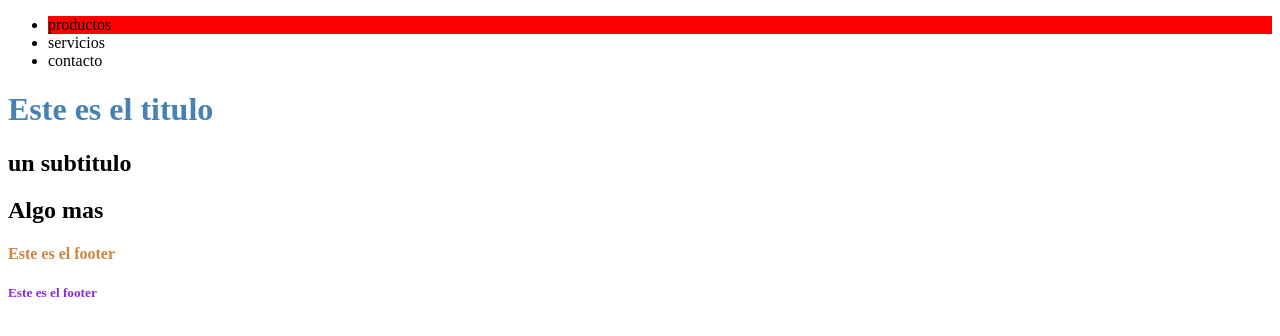
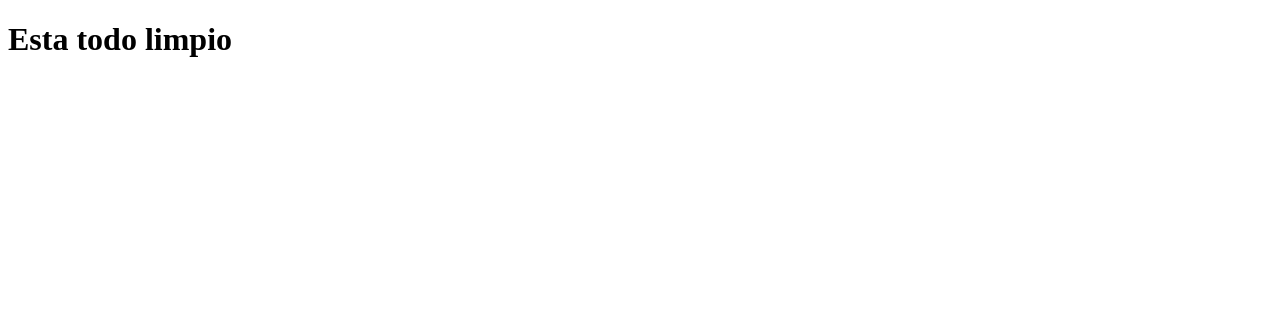
Before and after one commit to jorgeduje/comision-54030, a React (Vite) app: page / in a window 1280 px wide. Shown: the top 336 px of the page. Built offline with nearby package versions, Linux system fonts and the light colour scheme.

Commit message:
se quita codigo innecesario

```diff
--- a/src/App.css
+++ /dev/null
@@ -1,4 +0,0 @@
-.title{
-    color: steelblue;
-    font-size: 2rem;
-}
--- a/src/App.jsx
+++ b/src/App.jsx
@@ -1,24 +1,11 @@
-import "./App.css"
-import { Navbar } from "./Navbar"
-import {Footer} from "./Footer"
+
 
 const App = ()=>{
 
 
   return (
     <div>
-
-      {/* USAR EL NAVBAR */}
-      {/* Navbar() */}
-      <Navbar />
-
-     {/* <h1 style={ {color: "steelblue", fontSize: "2rem"} }>Este es el titulo</h1> */}
-     <h1 className="title">Este es el titulo</h1>
-     <h2>un subtitulo </h2>
-     <h2>Algo mas </h2>
-
-     <Footer />
-
+      <h1>Esta todo limpio</h1>
     </div>
   )
 }
--- a/src/Footer.jsx
+++ /dev/null
@@ -1,10 +0,0 @@
-
-import styles from "./Footer.module.css"
-
-export const Footer = ()=>{
-
-    return <div>
-        <h4 className={styles.title} >Este es el footer</h4>
-        <h5 className={styles.titleDos} >Este es el footer</h5>
-    </div>
-}
--- a/src/Footer.module.css
+++ /dev/null
@@ -1,8 +0,0 @@
-
-.title{
-    color: peru;
-}
-
-.titleDos{
-    color: blueviolet;
-}
--- a/src/Navbar.css
+++ /dev/null
@@ -1,3 +0,0 @@
-.bulletPoint{
-    background-color: red;
-}
--- a/src/Navbar.jsx
+++ /dev/null
@@ -1,26 +0,0 @@
-import "./Navbar.css"
-
-export const Navbar = ()=>{
-
-    return <nav>
-        <ul>
-            <li className="bulletPoint">productos</li>
-            <li>servicios</li>
-            <li>contacto</li>
-        </ul>
-
-    </nav>
-}
-
-
-
-// const sumar = ()=>{
-//     let a = 12
-//     let b = 3
-//     return a - b
-// }
-
-
-// sumar()
-
-// Navbar() ---> <Navbar />
```
